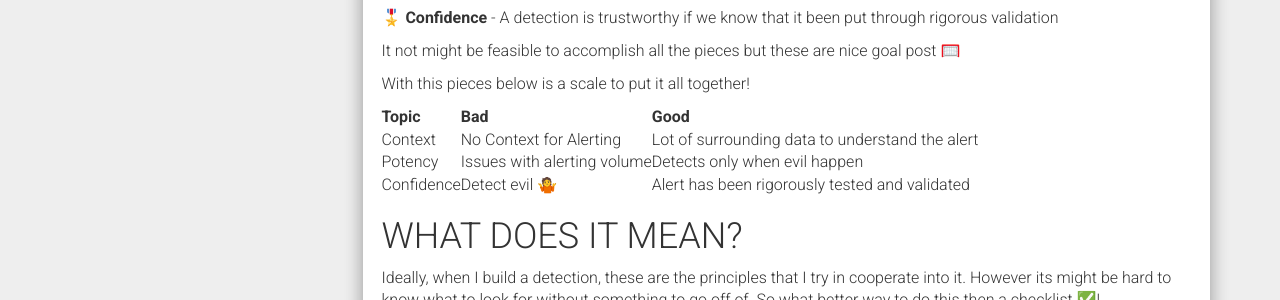
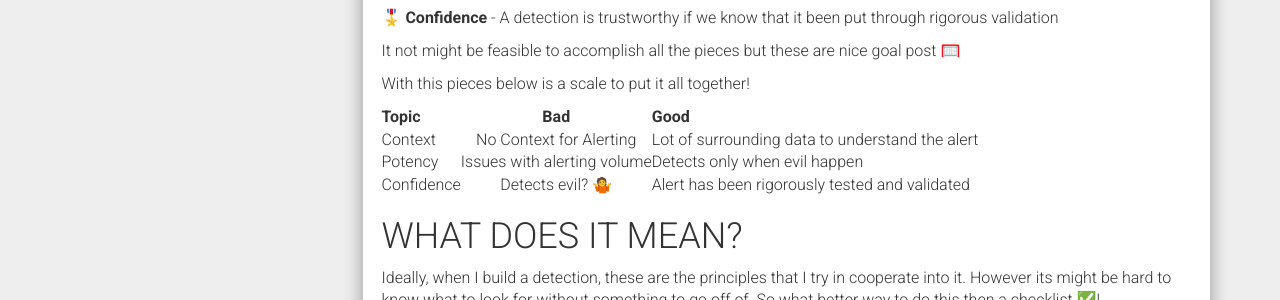
Before and after one commit to azotheblue/blog, a Jekyll site: the page built from _posts/2024-08-22-Good-Detection.md, in a window 1280 px wide. Shown: the part 852-1152 px from the top of the page. Built offline with Jekyll 4.4.1, drawn with Linux system fonts in a browser that asks for light colours; nearby versions of some CDN libraries.

Commit message:
Update 2024-08-22-Good-Detection.md

```diff
--- a/_posts/2024-08-22-Good-Detection.md
+++ b/_posts/2024-08-22-Good-Detection.md
@@ -36,10 +36,10 @@ It not might be feasible to accomplish all the pieces but these are nice goal po
 With this pieces below is a scale to put it all together!
 
 | Topic      | Bad                                    | Good                                         |
-| ---------- | -------------------------------------- | -------------------------------------------- |
+| ---------- | :--------------------------------------: | -------------------------------------------- |
 | Context    | No Context for Alerting                 | Lot of surrounding data to understand the alert |
 | Potency    | Issues with alerting volume      | Detects only when evil happen                |
-| Confidence    |    Detect evil 🤷    | Alert has been rigorously tested and validated |
+| Confidence   |    Detects evil? 🤷    | Alert has been rigorously tested and validated |
 
 # WHAT DOES IT MEAN?
 
```
